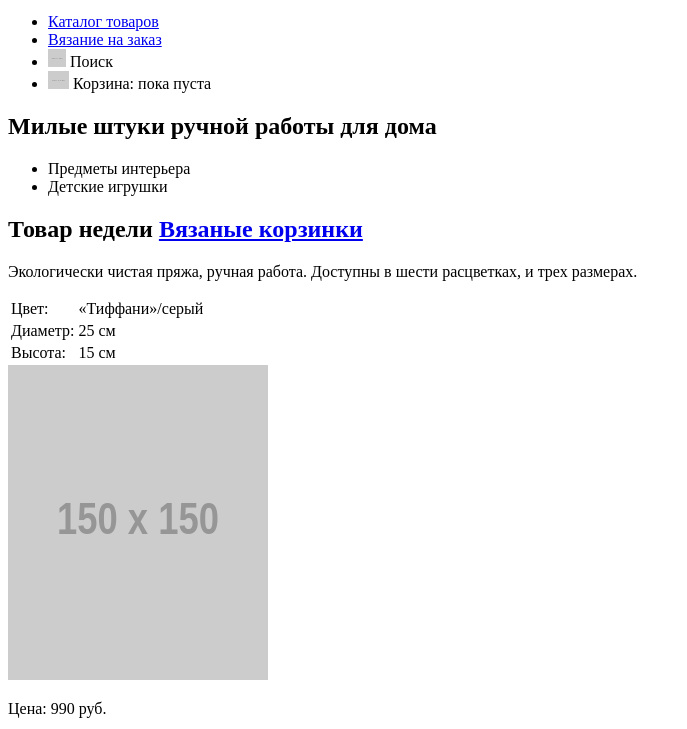
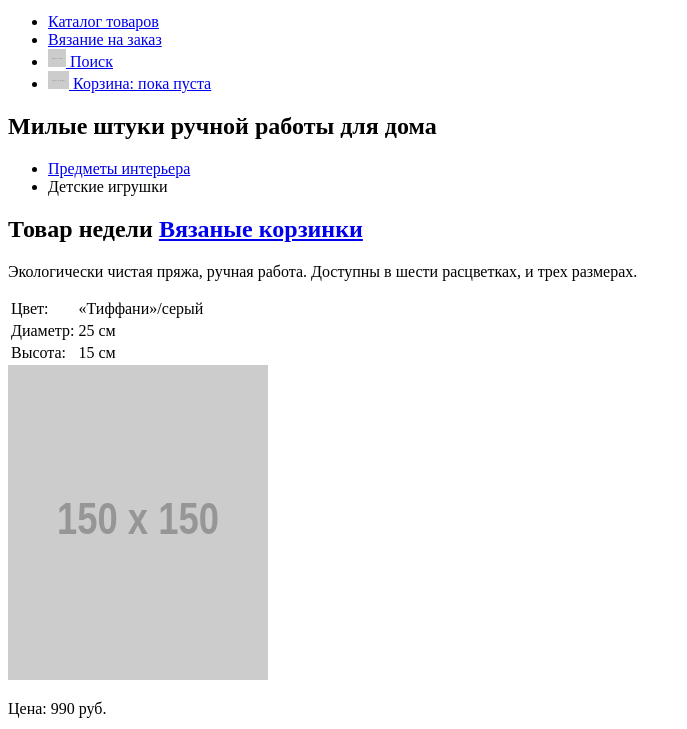
Before and after one commit to sofia-alt/1226095-mishka-20, a plain HTML site: page source/index.html in a window 1280 px wide. Shown: the part 71-800 px from the top of the page, without its empty margins (0-687 px from the left). Drawn offline with Linux system fonts and the light colour scheme; placeholder pictures from the web are drawn by us.

Commit message:
Внесение остаточных изменений

```diff
--- a/source/index.html
+++ b/source/index.html
@@ -27,13 +27,13 @@
           </a>
         </li>
         <li class="site-list__item">
-          <a class="site-list__link">
+          <a class="site-list__link" href="#">
             <img class="site-list__icon" src="https://via.placeholder.com/150x150" alt="Поиск" width="18" height="18">
             Поиск
           </a>
         </li>
         <li class="site-list__item">
-          <a class="site-list__link">
+          <a class="site-list__link" href="#">
             <img class="site-list__icon" src="https://via.placeholder.com/150x150" alt="Корзина" width="21" height="18">
             Корзина: пока пуста
           </a>
@@ -46,7 +46,7 @@
       <h1 class="promo__title">Милые штуки ручной работы для дома</h1>
       <ul class="promo__list ">
         <li class="promo__item">
-          <a class="promo__link">
+          <a href="#" class="promo__link">
             Предметы интерьера
           </a>
         </li>
```
Also changed, not shown: source/catalog.html (+4 -4 lines), source/form.html (+3 -3 lines).
